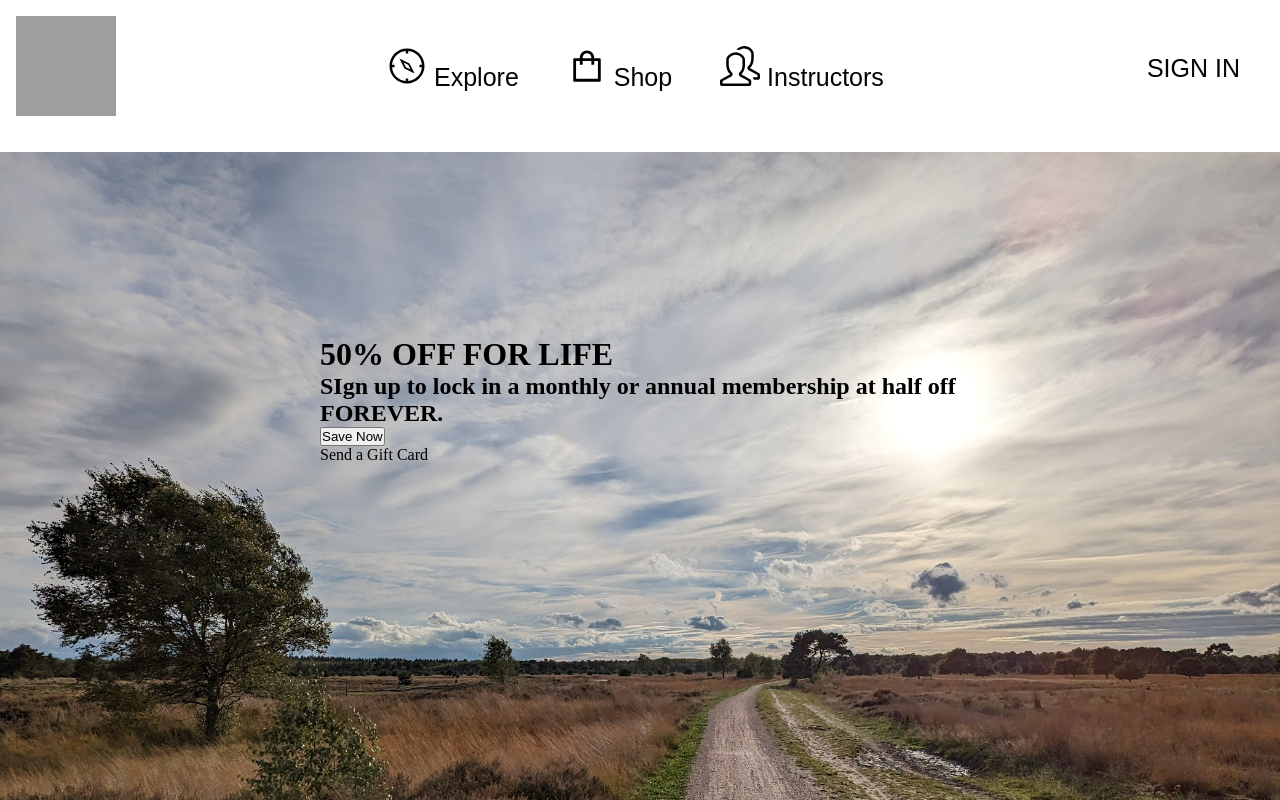
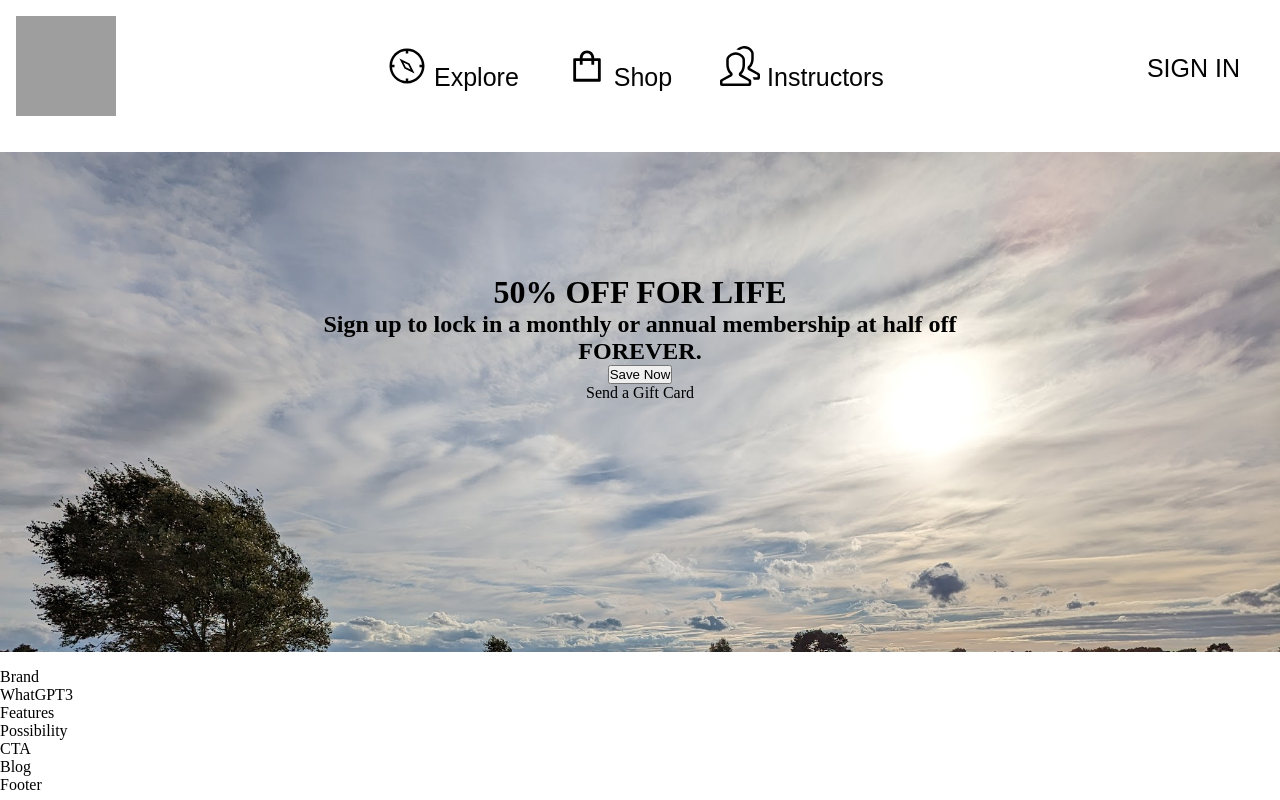
Before and after one commit to Enkhdavaa/EUEventManager, a React (Create React App) app: page / in a window 1280 px wide. Shown: the top 800 px of the page. Built offline with nearby package versions, Linux system fonts and the light colour scheme; grey boxes are pictures that could not be loaded; a web font is replaced by a local one.

Commit message:
made texts on the header center

```diff
--- a/src/containers/header/Header.js
+++ b/src/containers/header/Header.js
@@ -5,10 +5,12 @@ import headerBackground from '../../assets/Background/1.jpeg';
 const Header = () => {
     return (
         <div className="amimoves__header">
-            <img src={headerBackground} />
+            <div className="amimoves__header-backgroundImage">
+                <img src={headerBackground} alt="backgroundImage" />
+            </div>
             <div className="amimoves__header-onPicText">
                  <h1> 50% OFF FOR LIFE </h1>
-                 <h2> SIgn up to lock in a monthly or annual membership at half off FOREVER. </h2>
+                 <h2> Sign up to lock in a monthly or annual membership at half off FOREVER. </h2>
                  <button> Save Now </button>
                  <p> Send a Gift Card </p>
             </div>
--- a/src/containers/header/header.css
+++ b/src/containers/header/header.css
@@ -2,22 +2,24 @@
     display: flex;
     justify-content: space-between;
     align-items: center;
-
     padding: 1rem 0rem;
 }
 
-.amimoves__header img{
-    display: flex;
+.amimoves__header-backgroundImage{
+    max-height: 500px;
+    max-width: 100%;
+    overflow: hidden;
+}
+
+.amimoves__header-backgroundImage img{
     width: 100%;
+    height: auto;
 }
 
 .amimoves__header-onPicText{
     position: absolute;
-    top: 50%;
+    align-items: center;
+    text-align: center;
     left: 50%;
     transform: translate(-50%, -50%);
 }
-
-.amimoves__header-onPicText h1, h2{
-    display: flex;
-}
```
